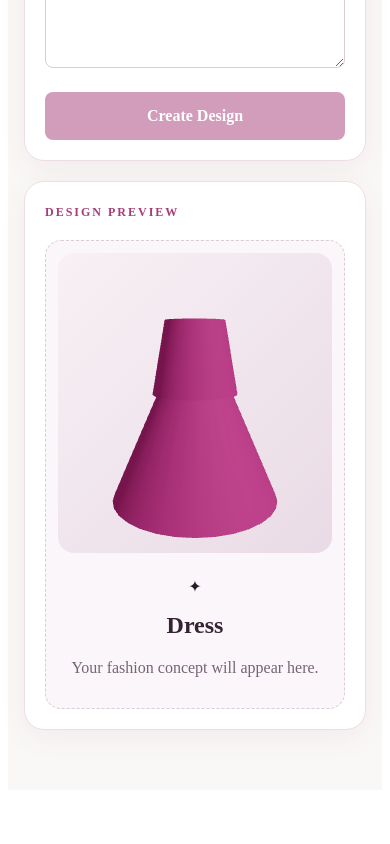
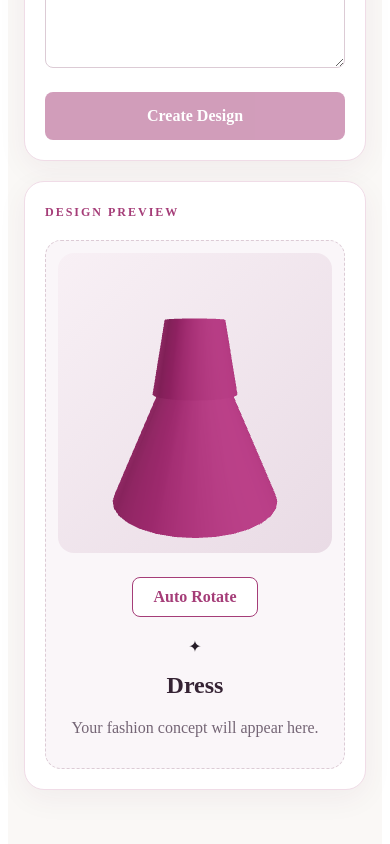
Before and after one commit to Manasaveenakasala/styleverse-ai, a React (Vite) app in the folder frontend/: page /studio in a window 390 px wide. Shown: the part 823-1667 px from the top of the page. Before the commit the page ends 1621 px from the top, so only its background shows below. Built offline with nearby package versions, Linux system fonts and the light colour scheme.

Commit message:
feat: add auto rotation controls to 3D garment viewer

```diff
--- a/frontend/src/App.css
+++ b/frontend/src/App.css
@@ -598,4 +598,32 @@ footer {
   .garment-viewer {
     height: 300px;
   }
+
+  .garment-viewer-container {
+  width: 100%;
 }
+
+.rotation-button {
+  display: block;
+  margin: 0 auto 20px;
+  padding: 10px 20px;
+  background: #ffffff;
+  color: #a53d78;
+  border: 1px solid #a53d78;
+  border-radius: 8px;
+  font: inherit;
+  font-weight: 600;
+  cursor: pointer;
+}
+
+.rotation-button:hover {
+  background: #a53d78;
+  color: #ffffff;
+}
+
+.rotation-button:focus-visible {
+  outline: 3px solid #a53d78;
+  outline-offset: 3px;
+}
+
+}
--- a/frontend/src/components/GarmentViewer.tsx
+++ b/frontend/src/components/GarmentViewer.tsx
@@ -1,3 +1,5 @@
+
+import { useState } from 'react'
 import { Canvas } from '@react-three/fiber'
 import { OrbitControls } from '@react-three/drei'
 
@@ -8,10 +10,18 @@ type GarmentViewerProps = {
   garment: GarmentType
 }
 
+// Shared fabric material
 function Fabric({ color }: { color: string }) {
-  return <meshStandardMaterial color={color} roughness={0.85} />
+  return (
+    <meshStandardMaterial
+      color={color}
+      roughness={0.85}
+      metalness={0.05}
+    />
+  )
 }
 
+// Shirt model
 function Shirt({ color }: { color: string }) {
   return (
     <group>
@@ -20,12 +30,18 @@ function Shirt({ color }: { color: string }) {
         <Fabric color={color} />
       </mesh>
 
-      <mesh position={[-1.05, 0.55, 0]} rotation={[0, 0, -0.4]}>
+      <mesh
+        position={[-1.05, 0.55, 0]}
+        rotation={[0, 0, -0.4]}
+      >
         <boxGeometry args={[0.75, 0.6, 0.4]} />
         <Fabric color={color} />
       </mesh>
 
-      <mesh position={[1.05, 0.55, 0]} rotation={[0, 0, 0.4]}>
+      <mesh
+        position={[1.05, 0.55, 0]}
+        rotation={[0, 0, 0.4]}
+      >
         <boxGeometry args={[0.75, 0.6, 0.4]} />
         <Fabric color={color} />
       </mesh>
@@ -33,6 +49,7 @@ function Shirt({ color }: { color: string }) {
   )
 }
 
+// Dress model
 function Dress({ color }: { color: string }) {
   return (
     <group>
@@ -49,6 +66,7 @@ function Dress({ color }: { color: string }) {
   )
 }
 
+// Jacket model
 function Jacket({ color }: { color: string }) {
   return (
     <group>
@@ -62,6 +80,7 @@ function Jacket({ color }: { color: string }) {
   )
 }
 
+// Skirt model
 function Skirt({ color }: { color: string }) {
   return (
     <mesh position={[0, -0.3, 0]}>
@@ -71,6 +90,7 @@ function Skirt({ color }: { color: string }) {
   )
 }
 
+// Pants model
 function Pants({ color }: { color: string }) {
   return (
     <group>
@@ -92,40 +112,90 @@ function Pants({ color }: { color: string }) {
   )
 }
 
-function GarmentModel({ garment, color }: GarmentViewerProps) {
+// Select the correct garment model
+function GarmentModel({
+  garment,
+  color,
+}: GarmentViewerProps) {
   switch (garment) {
     case 'Dress':
       return <Dress color={color} />
+
     case 'Jacket':
       return <Jacket color={color} />
+
     case 'Skirt':
       return <Skirt color={color} />
+
     case 'Pants':
       return <Pants color={color} />
+
     case 'Shirt':
     default:
       return <Shirt color={color} />
   }
 }
 
+// Main interactive 3D viewer
 export default function GarmentViewer({
   color,
   garment,
 }: GarmentViewerProps) {
+  const [autoRotate, setAutoRotate] = useState(false)
+
+  function toggleRotation() {
+    setAutoRotate((previous) => !previous)
+  }
+
   return (
+    <div className="garment-viewer-container">
       <div className="garment-viewer">
-      <Canvas camera={{ position: [0, 1, 5.5], fov: 45 }}>
+        <Canvas
+          camera={{
+            position: [0, 1, 5.5],
+            fov: 45,
+          }}
+        >
+          {/* Scene lighting */}
           <ambientLight intensity={1.5} />
-        <directionalLight position={[5, 5, 5]} intensity={2} />
 
-        <GarmentModel garment={garment} color={color} />
+          <directionalLight
+            position={[5, 5, 5]}
+            intensity={2}
+          />
 
+          <directionalLight
+            position={[-4, 2, -3]}
+            intensity={0.7}
+          />
+
+          {/* Selected garment */}
+          <GarmentModel
+            garment={garment}
+            color={color}
+          />
+
+          {/* Camera controls */}
           <OrbitControls
             enablePan={false}
+            enableZoom={true}
             minDistance={3}
             maxDistance={8}
+            autoRotate={autoRotate}
+            autoRotateSpeed={1.5}
           />
         </Canvas>
       </div>
+
+      {/* Auto-rotation toggle */}
+      <button
+        type="button"
+        className="rotation-button"
+        onClick={toggleRotation}
+        aria-pressed={autoRotate}
+      >
+        {autoRotate ? 'Stop Rotation' : 'Auto Rotate'}
+      </button>
+    </div>
   )
 }
```
Lines whose indentation alone changed are shown as unchanged.
